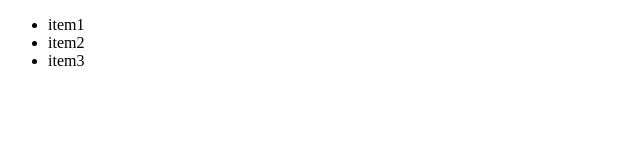
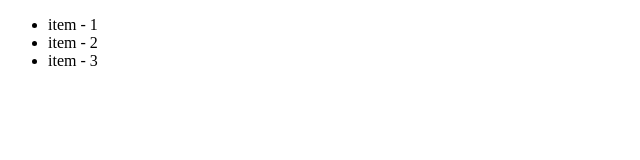
Before and after one commit to danilovaz13/array-metodos-js, a plain HTML site: page index.html in a window 1280 px wide. Shown: the full height of the page, 0-640 px from the left. Drawn offline with Linux system fonts and the light colour scheme.

Commit message:
Modifiquei o innerText do li

```diff
--- a/index.html
+++ b/index.html
@@ -9,9 +9,9 @@
 
 <body>
   <ul>
-    <li>item1</li>
-    <li>item2</li>
-    <li>item3</li>
+    <li>item - 1</li>
+    <li>item - 2</li>
+    <li>item - 3</li>
   </ul>
   <script src="/exscript.js"></script>
 </body>
```
